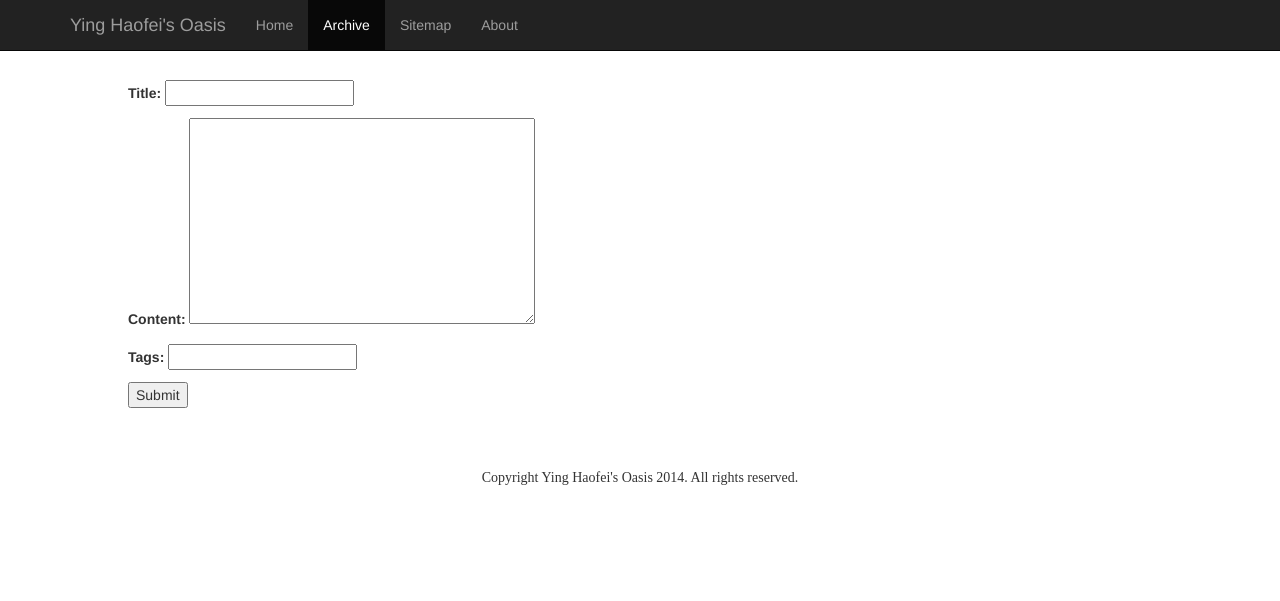
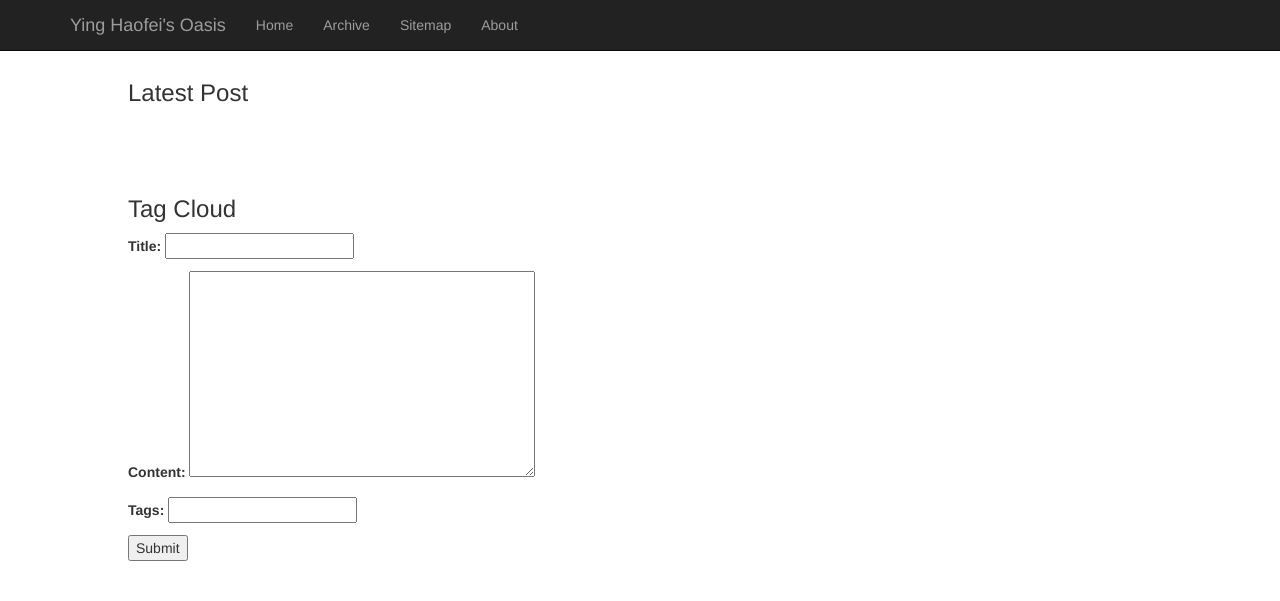
Before and after one commit to yhfyhf/Django-Blog, a Django app: template templates/blog/index.html in a window 1280 px wide. Shown: the top 601 px of the page. Run offline with Django 3.2, Linux system fonts and the light colour scheme; the template is opened without the code that fills it: values that come from a table or form of the project are taken from there, others are empty; parts of the project's set-up code (start-up, migrations or seed data) failed here and were passed over; some libraries are stand-ins or nearby versions.

Commit message:
templates

```diff
--- a/templates/blog/archive.html
+++ b/templates/blog/archive.html
@@ -5,9 +5,11 @@
 <div class="container">
 	{% for post_title in post_titles %}
 		<div class="title col-md-8">
-			{{ post_title.title }}
+			<a href="/blog/{{ post_title.id }}">{{ post_title.title }}</a>
 		</div>
-		<div class="col-md-4">{{ post_title.pub_date }}</div>
+		<div class="col-md-4">
+			{{ post_title.pub_date|date:"Y年m月d日" }}
+		</div>
 	{% endfor %}
 </div>
 {% endblock %}
--- a/templates/blog/base.html
+++ b/templates/blog/base.html
@@ -27,7 +27,7 @@
 	        <li>
 	          <a href="/">Home</a>
 	        </li>
-	        <li class="active">
+	        <li>
 	          <a href="/archive">Archive</a>
 	        </li>
 	        <li>
--- a/templates/blog/index.html
+++ b/templates/blog/index.html
@@ -10,12 +10,32 @@
 
 <!-- class="mainbody" -->
 {% block mainbody%}
-{% for post in posts%}
+<div class="sidebar">
+	<h3>Latest Post</h3>
+	{% for post in posts %}
+		{% if forloop.counter <= 5 %}
+			<a href="/blog/{{ post.id }}">{{ post.title }}</a><br>
+		{% endif %}
+	{% endfor%}
+	<br><br><br>
+	<h3>Tag Cloud</h3>
+	{% for tag in tags %}
+		{{ tag.name }}
+	{% endfor %}
+
+
+</div>
+
+
+<div class="posts">
+	{% for post in posts %}
 		<div class="title">
-		<h2>{{ post.title }}<label>{{ post.pub_date|date:"Y年m月d日" }}</label></h2>
+			<h2><a href="/blog/{{ post.id }}">{{ post.title }}</a><label>{{ post.pub_date|date:"Y年m月d日" }}</label></h2>
 		</div>
 		<div class="content">
+			{% autoescape off %}
 				{{ post.content }}
+			{% endautoescape %}
 		</div>
 		<div class="tags">
 			<strong>Tags: </strong>
@@ -27,6 +47,30 @@
 		</div>
 		<hr>
 	{% endfor %}
+</div>
+
+
+
+
+<script type="text/javascript" src="{% static "js/tinymce/tinymce.min.js" %}"></script>
+<script>
+tinymce.init({
+    selector: "textarea",
+    theme: "modern",
+    width: "1000",
+    height: 300,
+    plugins: [
+         "advlist autolink link lists charmap print preview hr anchor pagebreak spellchecker",
+         "searchreplace wordcount visualblocks visualchars code fullscreen insertdatetime media nonbreaking",
+         "save table contextmenu directionality emoticons template paste textcolor"
+   ],
+   content_css: "css/content.css",
+   toolbar: "insertfile undo redo | styleselect | bold italic | alignleft aligncenter alignright alignjustify | bullist numlist outdent indent | l      ink image | print preview media fullpage | forecolor backcolor emoticons"
+ });
+</script>
+
+
+
 
 <form action="/blog/" method="post" accept-charset="utf-8">
 	{% csrf_token %}
```
Also changed, not shown: templates/blog/blog.html (added, +15 -0 lines), 2 other files. Lines whose indentation alone changed are shown as unchanged.
